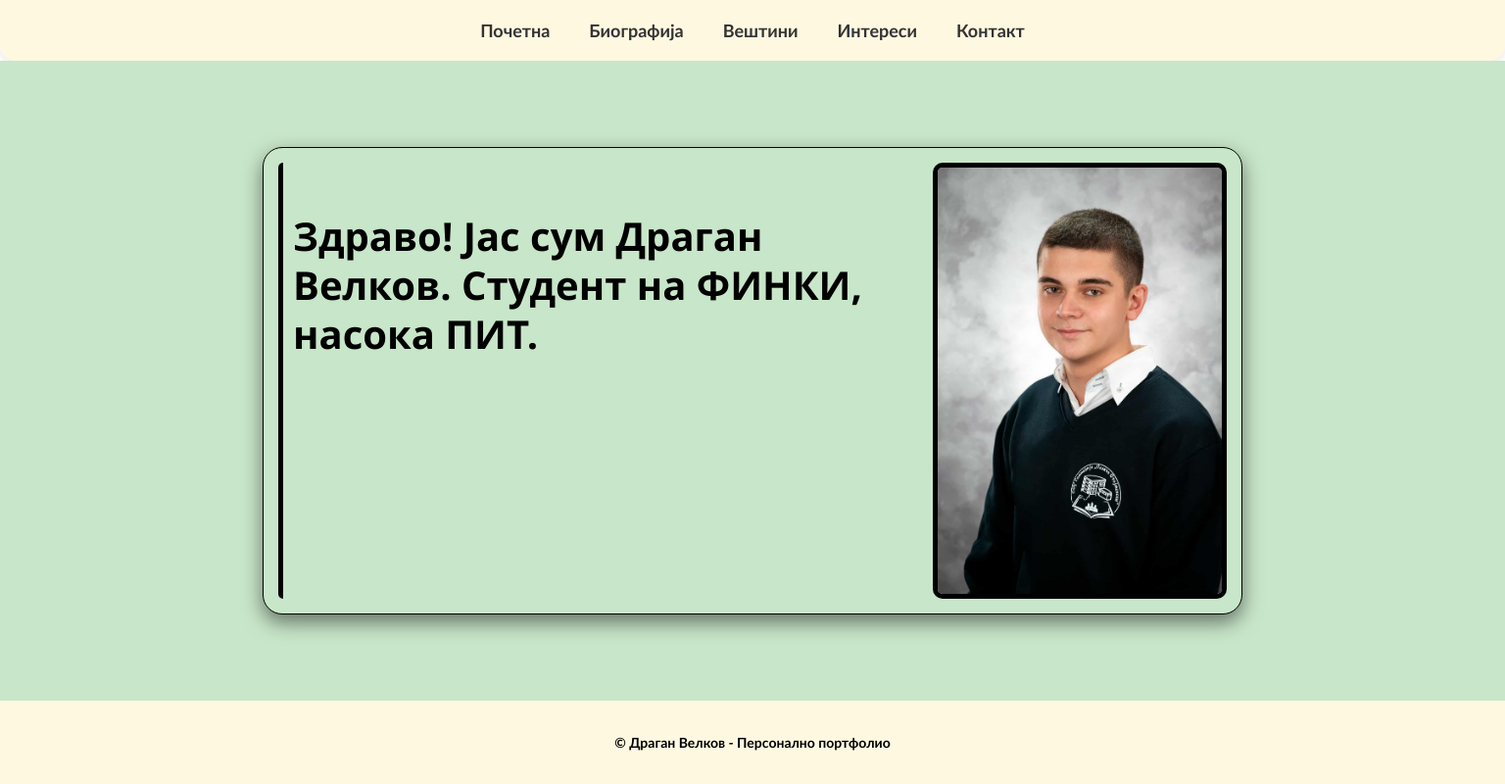
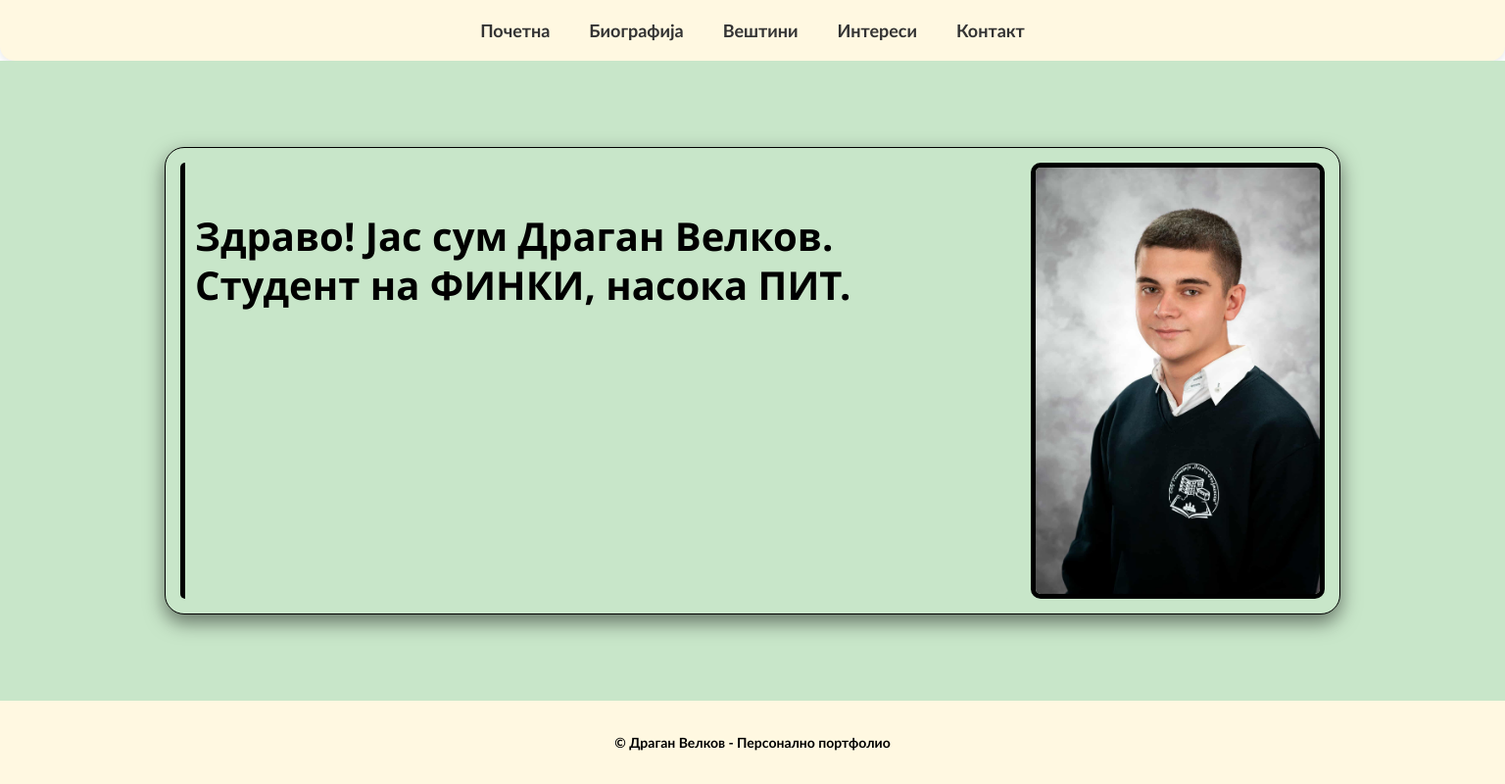
Before and after one commit to dragan8887/Personal_Page, a plain HTML site: page index.html in a window 1536 px wide. Shown: the whole page at 98% size. Drawn offline with Linux system fonts and the light colour scheme.

Commit message:
Add files via upload

```diff
--- a/domasnacss.css
+++ b/domasnacss.css
@@ -334,3 +334,17 @@ html,body{
 .ikoni:hover{
     transform: scale(1.05);
 }
+@media(min-width:1400px){
+    .content,
+    .mene,
+    .skills,
+    .drugiskills,
+    .najgolem{
+        max-width: 1200px;
+        margin: 0 auto;
+    }
+    .skills,.drugiskills{
+        gap:80px;
+    }
+
+}
```
